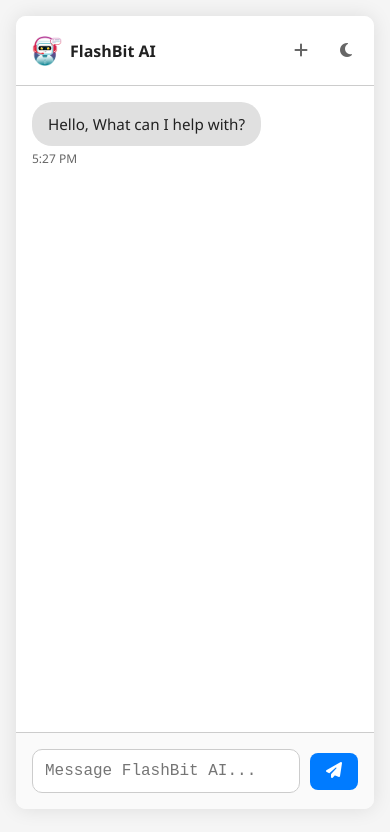
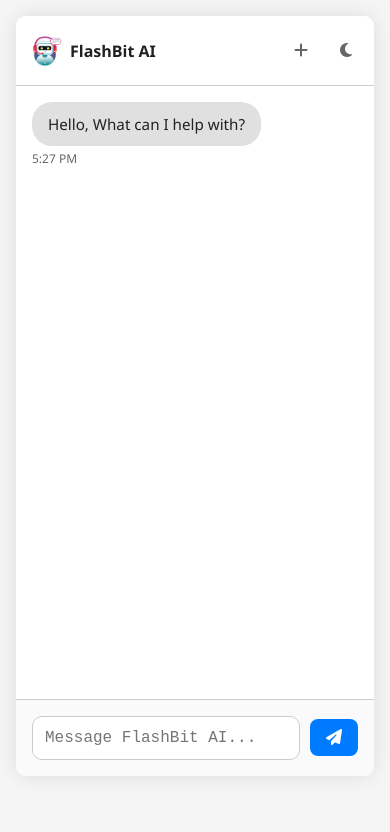
Before and after one commit to akashasahu07/FlashBit, an Angular app: page / in a window 390 px wide. Shown: the top 832 px of the page. Built offline with nearby package versions, Linux system fonts and the light colour scheme.

Commit message:
height update

```diff
--- a/src/app/app.component.css
+++ b/src/app/app.component.css
@@ -167,7 +167,7 @@
 =========================== */
 @media (max-width: 640px) {
   .gemini-chatbot-container {
-    height: 94vh;
+    height: 90vh;
     margin: 1rem; /* Margin for spacing from screen edges */
   }
 
```
